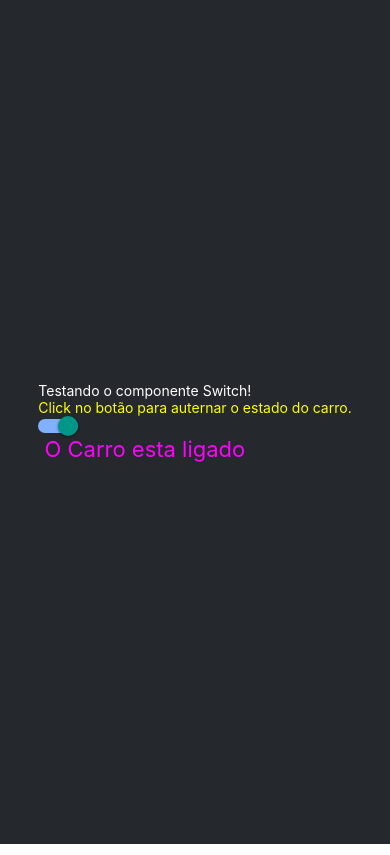
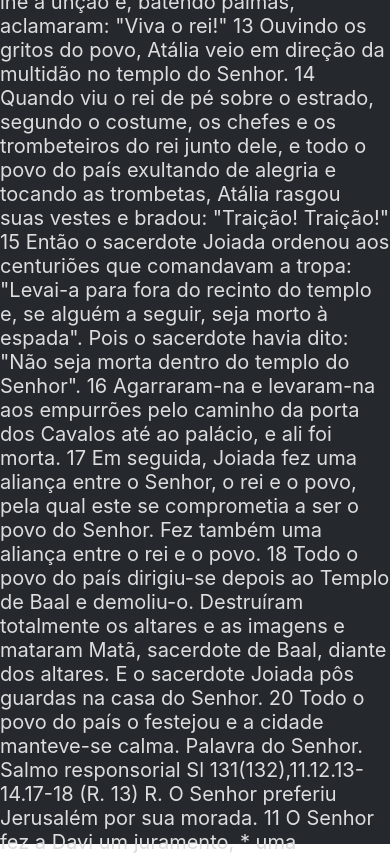
Before and after one commit to Aldenor-Neto/React-Native-component, a React Native app: screen / in a window 390 px wide. Shown: the top 855 px of the page. Built offline with nearby package versions, Linux system fonts and the light colour scheme.

Commit message:
componente de rolagem - SrollView

```diff
--- a/App.js
+++ b/App.js
@@ -13,11 +13,12 @@ import StateFunction from './componentes/StateFunction';
 import StateClass from './componentes/StateClass';
 import ComponenteSafeareaView from './componentes/ComponenteSafeAreaView';
 import ComponenteSwitch from './componentes/ComponenteShitch';
+import Rolagem from './componentes/RolagemScrollView';
 
 export default function App() {
   return (
     <View style={styles.container}>
-      <ComponenteSwitch/>
+      <Rolagem/>
       <StatusBar style="auto" />
     </View>
   );
--- /dev/null
+++ b/componentes/RolagemScrollView.js
@@ -0,0 +1,193 @@
+import React from "react";
+import { Text, ScrollView, View, StyleSheet, SafeAreaView } from "react-native";
+
+export default function Rolagem() {
+    return (
+        <SafeAreaView>
+            <Text style={styles.texto}>Estudando ScrollBiew.</Text>
+            <Text style={{ color: 'yellow', fontSize: 14 }}>Esse texto acima não tem rolagem.</Text>
+            <ScrollView>
+                <Text style={styles.texto02}>
+                    11ª Semana do Tempo Comum
+                    Leituras:
+                    2Rs 11,1-4.9-18.20
+                    Sl 131(132),11.12.13-14.17-18 (R. 13)
+                    Mt 6,19-23
+                    PRIMEIRA LEITURA
+                    Ungiram Joás e aclamaram: "Viva o rei!"
+                    Leitura do Segundo Livro dos Reis 11,1-4.9-18.20
+
+
+                    Naqueles dias,
+                    1
+                    Quando Atália, mãe de Ocozias,
+                    soube que o filho estava morto,
+                    pôs-se a exterminar toda a família real.
+                    2
+                    Mas Josaba, filha do rei Jorão e irmã de Ocozias,
+                    raptou o filho dele, Joás,
+                    do meio dos filhos do rei,
+                    que iriam ser massacrados,
+                    e colocou-o, com sua ama, no quarto de dormir.
+                    Assim, escondeu-o de Atália e ele não foi morto.
+                    3
+                    E ele ficou seis anos com ela,
+                    escondido no templo do Senhor,
+                    enquanto Atália reinava no país.
+                    4
+                    No sétimo ano,
+                    Joiada mandou chamar os centuriões
+                    dos quereteus e da escolta,
+                    e introduziu-os consigo no templo do Senhor.
+                    Fez com eles um contrato,
+                    mandou que prestassem juramento no templo do Senhor
+                    e mostrou-lhes o filho do rei.
+                    9
+                    Os centuriões fizeram tudo
+                    o que o sacerdote Joiada lhes tinha ordenado.
+                    Cada um reuniu seus homens,
+                    tanto os que entravam de serviço no sábado,
+                    como os que saíam.
+                    Vieram para junto do sacerdote Joiada,
+                    10
+                    e este entregou aos centuriões
+                    as lanças e os escudos de Davi,
+                    que estavam no templo do Senhor.
+                    11
+                    Em seguida, os homens da escolta,
+                    de armas na mão, tomaram posição
+                    a partir do lado direito do templo até ao esquerdo,
+                    entre o altar e o templo, em torno do rei.
+                    12
+                    Então Joiada apresentou o filho do rei,
+                    cingiu-o com o diadema
+                    e entregou-lhe o documento da Aliança.
+                    E proclamaram-no rei, deram-lhe a unção
+                    e, batendo palmas, aclamaram:
+                    "Viva o rei!"
+                    13
+                    Ouvindo os gritos do povo,
+                    Atália veio em direção da multidão
+                    no templo do Senhor.
+                    14
+                    Quando viu o rei de pé sobre o estrado,
+                    segundo o costume,
+                    os chefes e os trombeteiros do rei junto dele,
+                    e todo o povo do país
+                    exultando de alegria e tocando as trombetas,
+                    Atália rasgou suas vestes e bradou:
+                    "Traição! Traição!"
+                    15
+                    Então o sacerdote Joiada ordenou aos centuriões
+                    que comandavam a tropa:
+                    "Levai-a para fora do recinto do templo
+                    e, se alguém a seguir, seja morto à espada".
+                    Pois o sacerdote havia dito:
+                    "Não seja morta dentro do templo do Senhor".
+                    16
+                    Agarraram-na e levaram-na aos empurrões
+                    pelo caminho da porta dos Cavalos até ao palácio,
+                    e ali foi morta.
+                    17
+                    Em seguida, Joiada fez uma aliança
+                    entre o Senhor, o rei e o povo,
+                    pela qual este se comprometia a ser o povo do Senhor.
+                    Fez também uma aliança entre o rei e o povo.
+                    18
+                    Todo o povo do país
+                    dirigiu-se depois ao Templo de Baal e demoliu-o.
+                    Destruíram totalmente os altares e as imagens
+                    e mataram Matã, sacerdote de Baal,
+                    diante dos altares.
+                    E o sacerdote Joiada pôs guardas na casa do Senhor.
+                    20
+                    Todo o povo do país o festejou
+                    e a cidade manteve-se calma.
+                    Palavra do Senhor.
+
+                    Salmo responsorial
+                    Sl 131(132),11.12.13-14.17-18 (R. 13)
+
+                    R. O Senhor preferiu Jerusalém por sua morada.
+
+                    11
+                    O Senhor fez a Davi um juramento, *
+                    uma promessa que jamais renegará:
+                    "Um herdeiro que é fruto do teu ventre *
+                    colocarei sobre o trono em teu lugar! R.
+
+                    12
+                    Se teus filhos conservarem minha Aliança *
+                    e os preceitos que lhes dei a conhecer,
+                    os filhos deles igualmente hão de sentar-se *
+                    eternamente sobre o trono que te dei!" R.
+
+                    13
+                    Pois o Senhor quis para si Jerusalém *
+                    e a desejou para que fosse sua morada:
+                    14
+                    "Eis o lugar do meu repouso para sempre, *
+                    eu fico aqui: este é o lugar que preferi!" R.
+
+                    17
+                    "De Davi farei brotar um forte Herdeiro, *
+                    acenderei ao meu Ungido uma lâmpada.
+                    18
+                    Cobrirei de confusão seus inimigos, *
+                    mas sobre ele brilhará minha coroa!" R.
+
+                    Aclamação ao Evangelho
+                    Mt 5,3
+
+                    R. Aleluia, Aleluia, Aleluia.
+                    V. Felizes os humildes de espírito,     porque deles é o Reino dos Céus.
+
+                    EVANGELHO
+                    Onde está o teu tesouro, aí estará também o teu coração.
+                    Proclamação do Evangelho de Jesus Cristo segundo Mateus  6,19-23
+
+
+
+                    Naquele tempo, disse Jesus aos seus discípulos:
+                    19
+                    "Não junteis tesouros aqui na terra,
+                    onde a traça e a ferrugem destroem,
+                    e os ladrões assaltam e roubam.
+                    20
+                    Ao contrário, juntai para vós tesouros no céu,
+                    onde nem a traça e a ferrugem destroem,
+                    nem os ladrões assaltam e roubam.
+                    21
+                    Porque, onde está o teu tesouro,
+                    aí estará também o teu coração.
+                    22
+                    O olho é a lâmpada do corpo.
+                    Se o teu olho é sadio,
+                    todo o teu corpo ficará iluminado.
+                    23
+                    Se o teu olho está doente,
+                    todo o teu corpo ficará na escuridão.
+                    Ora, se a luz que existe em ti é escuridão,
+                    como será grande a escuridão".
+                    Palavra da Salvação.
+                    Conferência Nacional dos Bispos do Brasil
+                </Text>
+            </ScrollView>
+        </SafeAreaView >
+    )
+}
+const styles = StyleSheet.create({
+    container: {
+        flex: 1,
+        alignItems: 'center',
+        justifyContent: 'center'
+    },
+    texto: {
+        color: '#fff',
+        fontSize: 25
+    },
+    texto02: {
+        color: '#ddd',
+        fontSize: 20
+    }
+})
```
